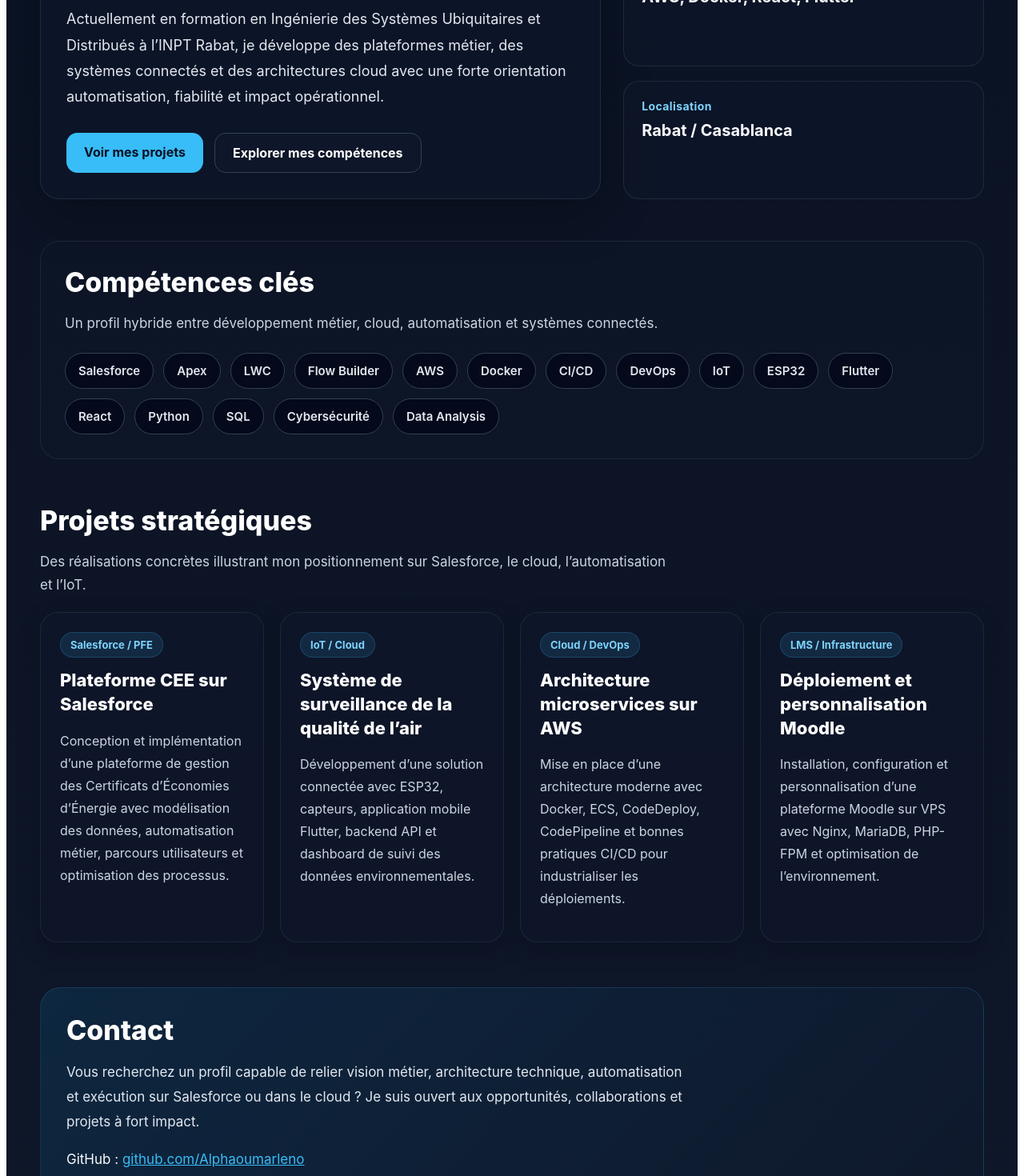
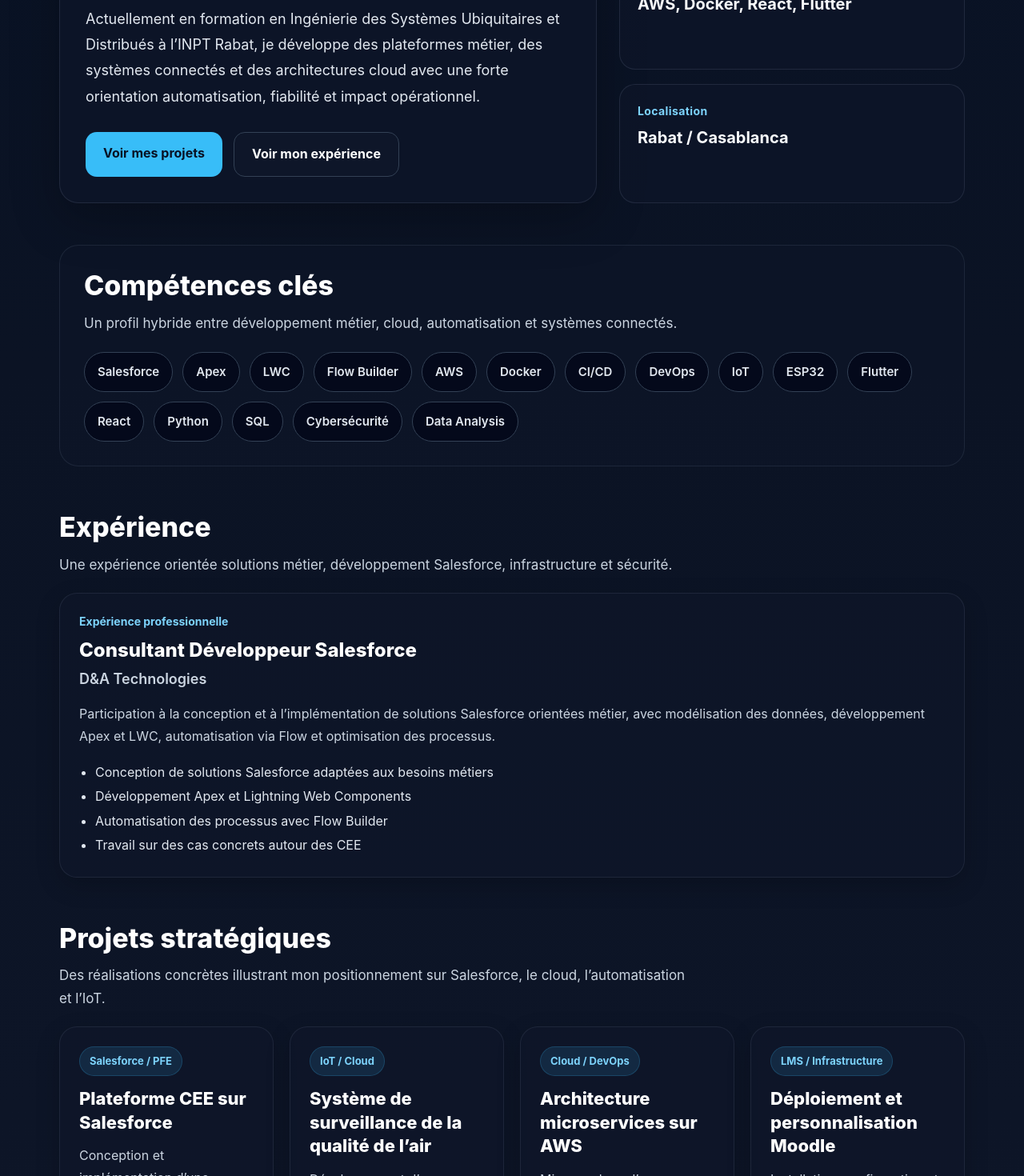
Before and after one commit to Alphaoumarleno/portfolio-alpha, a Next.js app: page / in a window 1280 px wide. Shown: the part 540-2010 px from the top of the page at 80% size. Built offline with nearby package versions, Linux system fonts and the light colour scheme.

Commit message:
add global styles

```diff
--- a/app/globals.css
+++ b/app/globals.css
@@ -1,12 +1,72 @@
+/* Reset basique */
+* {
+  margin: 0;
+  padding: 0;
+  box-sizing: border-box;
+}
+
+/* Scroll fluide */
 html {
   scroll-behavior: smooth;
 }
 
-* {
-  box-sizing: border-box;
+/* Body global */
+body {
+  font-family: Inter, Arial, Helvetica, sans-serif;
+  background: #0f172a;
+  color: #ffffff;
+  line-height: 1.6;
 }
 
-body {
-  margin: 0;
-  padding: 0;
+/* Liens */
+a {
+  color: inherit;
+  text-decoration: none;
 }
+
+/* Images */
+img {
+  max-width: 100%;
+  height: auto;
+}
+
+/* Boutons */
+button {
+  cursor: pointer;
+  border: none;
+}
+
+/* Titres */
+h1, h2, h3, h4 {
+  line-height: 1.2;
+}
+
+/* Scrollbar (option premium) */
+::-webkit-scrollbar {
+  width: 8px;
+}
+
+::-webkit-scrollbar-track {
+  background: #020617;
+}
+
+::-webkit-scrollbar-thumb {
+  background: #38bdf8;
+  border-radius: 10px;
+}
+
+/* Animation douce */
+.fade-in {
+  animation: fadeIn 0.8s ease-in-out;
+}
+
+@keyframes fadeIn {
+  from {
+    opacity: 0;
+    transform: translateY(15px);
+  }
+  to {
+    opacity: 1;
+    transform: translateY(0);
+  }
+}
--- a/app/layout.tsx
+++ b/app/layout.tsx
@@ -1,13 +1,60 @@
-export const metadata = {
-  title: "Alpha Oumar Leno Portfolio",
-  description: "Cloud, Salesforce, IoT Engineer",
+import "./globals.css";
+import type { Metadata } from "next";
+
+export const metadata: Metadata = {
+  title: "Alpha Oumar Leno | Cloud & Salesforce Engineer",
+  description:
+    "Ingénieur Cloud, Salesforce et IoT. Portfolio professionnel orienté développement, automatisation et architectures modernes.",
+  keywords: [
+    "Alpha Oumar Leno",
+    "Salesforce",
+    "Apex",
+    "LWC",
+    "Cloud",
+    "DevOps",
+    "IoT",
+    "AWS",
+    "React",
+    "Next.js",
+    "Portfolio",
+  ],
+  authors: [{ name: "Alpha Oumar Leno" }],
+  creator: "Alpha Oumar Leno",
+  metadataBase: new URL("https://alphaoumarleno.com"),
+  openGraph: {
+    title: "Alpha Oumar Leno | Cloud & Salesforce Engineer",
+    description:
+      "Portfolio professionnel – Cloud, Salesforce, IoT et DevOps.",
+    url: "https://alphaoumarleno.com",
+    siteName: "Alpha Oumar Leno Portfolio",
+    images: [
+      {
+        url: "/preview.png",
+        width: 1200,
+        height: 630,
+        alt: "Portfolio Alpha Oumar Leno",
+      },
+    ],
+    locale: "fr_FR",
+    type: "website",
+  },
+  twitter: {
+    card: "summary_large_image",
+    title: "Alpha Oumar Leno | Cloud & Salesforce Engineer",
+    description:
+      "Portfolio professionnel – Cloud, Salesforce, IoT et DevOps.",
+    images: ["/preview.png"],
+  },
+  icons: {
+    icon: "/favicon.ico",
+  },
 };
 
 export default function RootLayout({
   children,
-}: {
+}: Readonly<{
   children: React.ReactNode;
-}) {
+}>) {
   return (
     <html lang="fr">
       <body>{children}</body>
--- a/app/page.tsx
+++ b/app/page.tsx
@@ -229,7 +229,7 @@
               </a>
 
               <a
-                href="#skills"
+                href="#experience"
                 style={{
                   textDecoration: "none",
                   color: "#fff",
@@ -240,7 +240,7 @@
                   fontWeight: 700,
                 }}
               >
-                Explorer mes compétences
+                Voir mon expérience
               </a>
             </div>
           </div>
@@ -341,6 +341,104 @@
                 {skill}
               </span>
             ))}
+          </div>
+        </div>
+      </section>
+
+      <section
+        id="experience"
+        style={{
+          maxWidth: "1180px",
+          margin: "0 auto",
+          padding: "28px 24px",
+        }}
+      >
+        <div style={{ marginBottom: "20px" }}>
+          <h2 style={{ fontSize: "34px", margin: "0 0 12px", fontWeight: 800 }}>
+            Expérience
+          </h2>
+          <p
+            style={{
+              color: "#cbd5e1",
+              fontSize: "17px",
+              lineHeight: 1.7,
+              maxWidth: "800px",
+            }}
+          >
+            Une expérience orientée solutions métier, développement Salesforce,
+            infrastructure et sécurité.
+          </p>
+        </div>
+
+        <div style={{ display: "grid", gap: "20px" }}>
+          <div
+            style={{
+              background: "rgba(15, 23, 42, 0.6)",
+              border: "1px solid rgba(148, 163, 184, 0.12)",
+              borderRadius: "22px",
+              padding: "24px",
+              boxShadow: "0 10px 30px rgba(0,0,0,0.18)",
+            }}
+          >
+            <div
+              style={{
+                color: "#7dd3fc",
+                fontSize: "14px",
+                fontWeight: 700,
+                marginBottom: "10px",
+              }}
+            >
+              Expérience professionnelle
+            </div>
+
+            <h3
+              style={{
+                fontSize: "24px",
+                margin: "0 0 8px",
+                fontWeight: 800,
+              }}
+            >
+              Consultant Développeur Salesforce
+            </h3>
+
+            <div
+              style={{
+                color: "#cbd5e1",
+                fontSize: "18px",
+                fontWeight: 600,
+                marginBottom: "14px",
+              }}
+            >
+              D&A Technologies
+            </div>
+
+            <p
+              style={{
+                color: "#cbd5e1",
+                lineHeight: 1.75,
+                fontSize: "16px",
+                marginBottom: "16px",
+              }}
+            >
+              Participation à la conception et à l’implémentation de solutions
+              Salesforce orientées métier, avec modélisation des données,
+              développement Apex et LWC, automatisation via Flow et optimisation
+              des processus.
+            </p>
+
+            <ul
+              style={{
+                margin: 0,
+                paddingLeft: "20px",
+                color: "#e2e8f0",
+                lineHeight: 1.9,
+              }}
+            >
+              <li>Conception de solutions Salesforce adaptées aux besoins métiers</li>
+              <li>Développement Apex et Lightning Web Components</li>
+              <li>Automatisation des processus avec Flow Builder</li>
+              <li>Travail sur des cas concrets autour des CEE</li>
+            </ul>
           </div>
         </div>
       </section>
@@ -515,6 +613,25 @@
                 alphaoumarleno.com
               </a>
             </div>
+
+            <div style={{ marginTop: "10px" }}>
+              <a
+                href="/cv.pdf"
+                target="_blank"
+                rel="noreferrer"
+                style={{
+                  textDecoration: "none",
+                  color: "#081225",
+                  background: "#38bdf8",
+                  padding: "12px 18px",
+                  borderRadius: "12px",
+                  fontWeight: 700,
+                  display: "inline-block",
+                }}
+              >
+                Télécharger mon CV
+              </a>
+            </div>
           </div>
         </div>
       </section>
```
